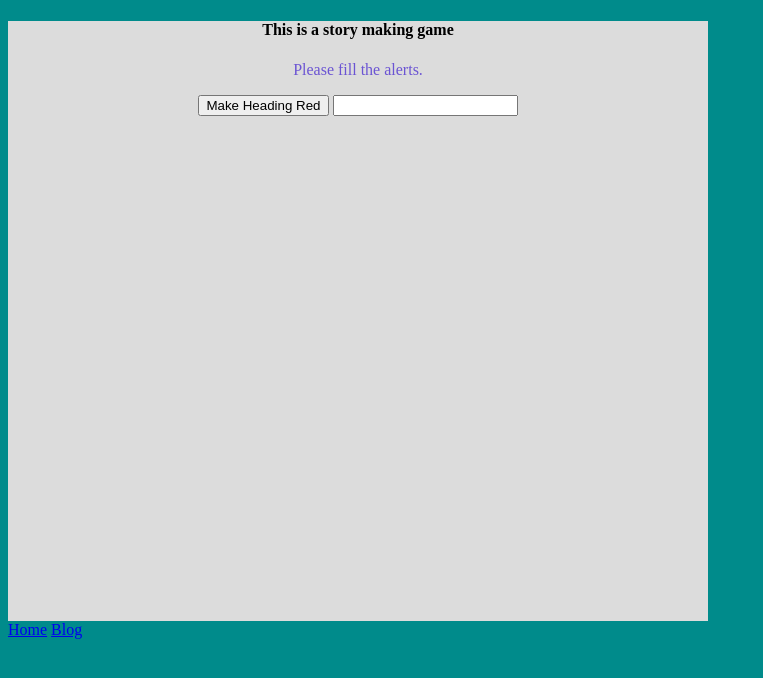
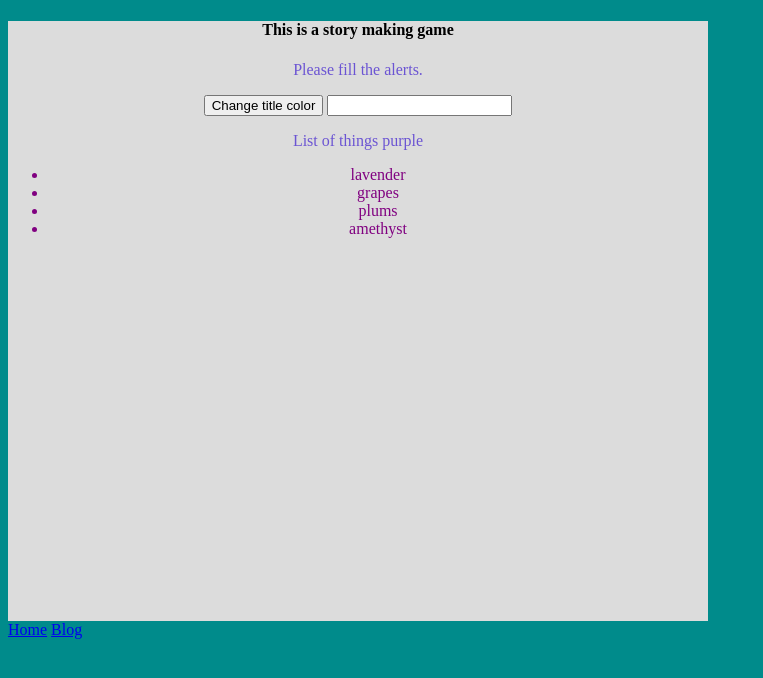
Before and after one commit to onetoughcookie226/Day_4, a plain HTML site: page index.html in a window 1280 px wide. Shown: the whole page, without its empty margins (0-763 px from the left). Drawn offline with Linux system fonts and the light colour scheme.

Commit message:
select list elements with getElementsByTagName

```diff
--- a/app.js
+++ b/app.js
@@ -1,6 +1,14 @@
 /**
  * Created by vagrant on 6/15/16.
  */
+
+const myList = document.getElementsByTagName('li');
+for (let i = 0 ; i < myList.length; i +=1) {
+    myList[i].style.color = 'purple';
+}
+
+
+
 const myHeading = document.getElementById('myHeading');
 const myButton = document.getElementById('myButton');
 const myTextInput = document.getElementById('myTextInput');
@@ -9,7 +17,6 @@ myButton.addEventListener('click', () => {
     myHeading.style.color = myTextInput.value;
 
 });
-
 
 
 
--- a/index.html
+++ b/index.html
@@ -11,8 +11,16 @@
     <div class="container">
         <h4 id="myHeading">This is a story making game</h4>
         <p>Please fill the alerts.</p>
-        <button id="myButton">Make Heading Red</button>
+        <button id="myButton">Change title color</button>
         <input type="text" id="myTextInput">
+        <p>List of things purple</p>
+        <ul>
+            <li>lavender</li>
+            <li>grapes</li>
+            <li>plums</li>
+            <li>amethyst</li>
+
+        </ul>
     </div>
     <footer>
         <script src="app.js"></script>
```
